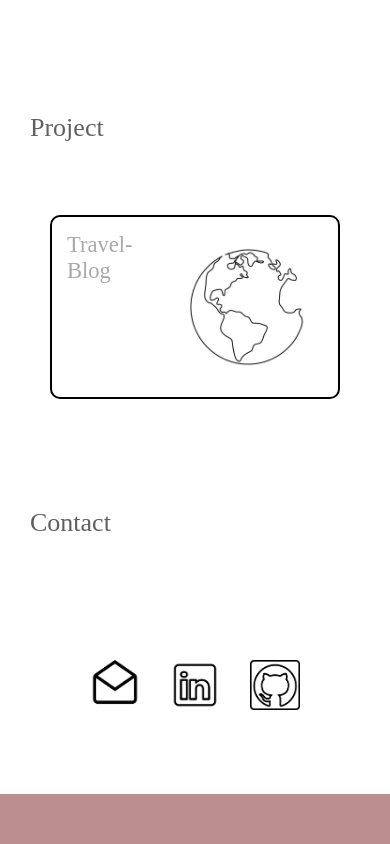
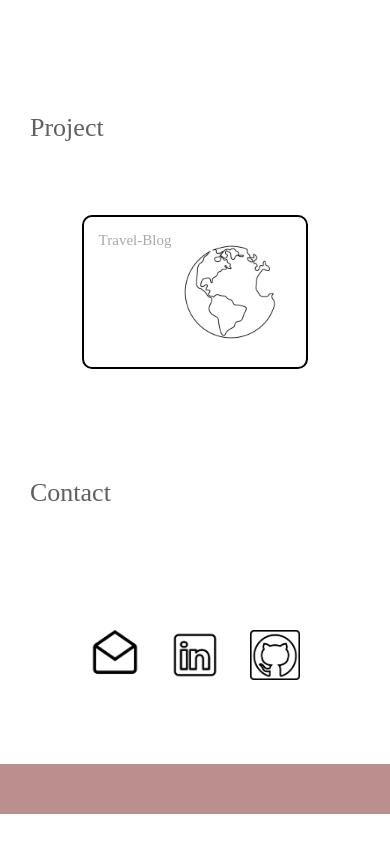
Before and after one commit to arianecrestani/Landig-Page, a plain HTML site: page index.html in a window 390 px wide. Shown: the part 1043-1887 px from the top of the page. After the commit the page ends 1857 px from the top, so only its background shows below. Drawn offline with Linux system fonts and the light colour scheme.

Commit message:
changed font size

```diff
--- a/css/media.css
+++ b/css/media.css
@@ -51,6 +51,7 @@
   }
   .linkBlog {
     padding: 15px;
+    font-size: 100%;
   }
   .header {
     display: flex;
@@ -92,6 +93,9 @@
   .textAboutMe {
     font-size: 15px;
   }
+  .imgBlog {
+    width: 120px;
+  }
 }
 @media only screen and (max-width: 510px) {
   .header {
```
